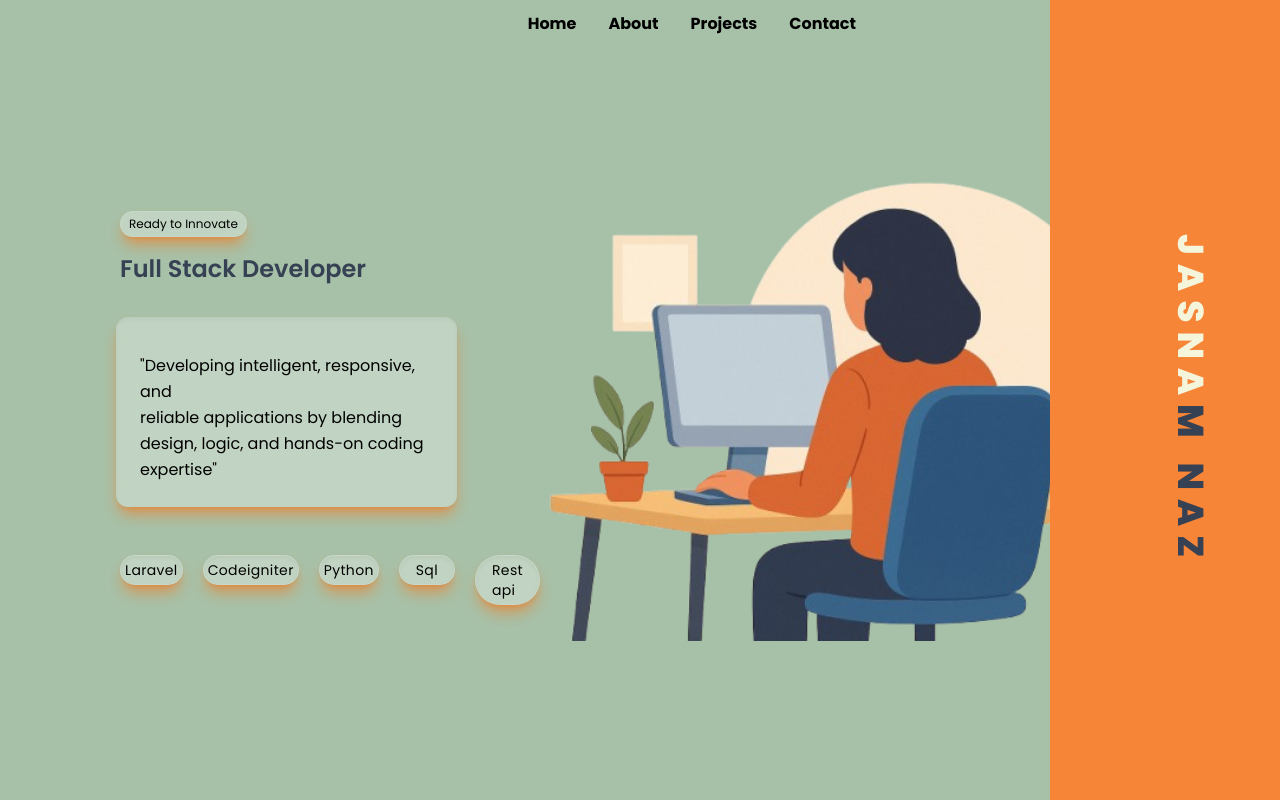
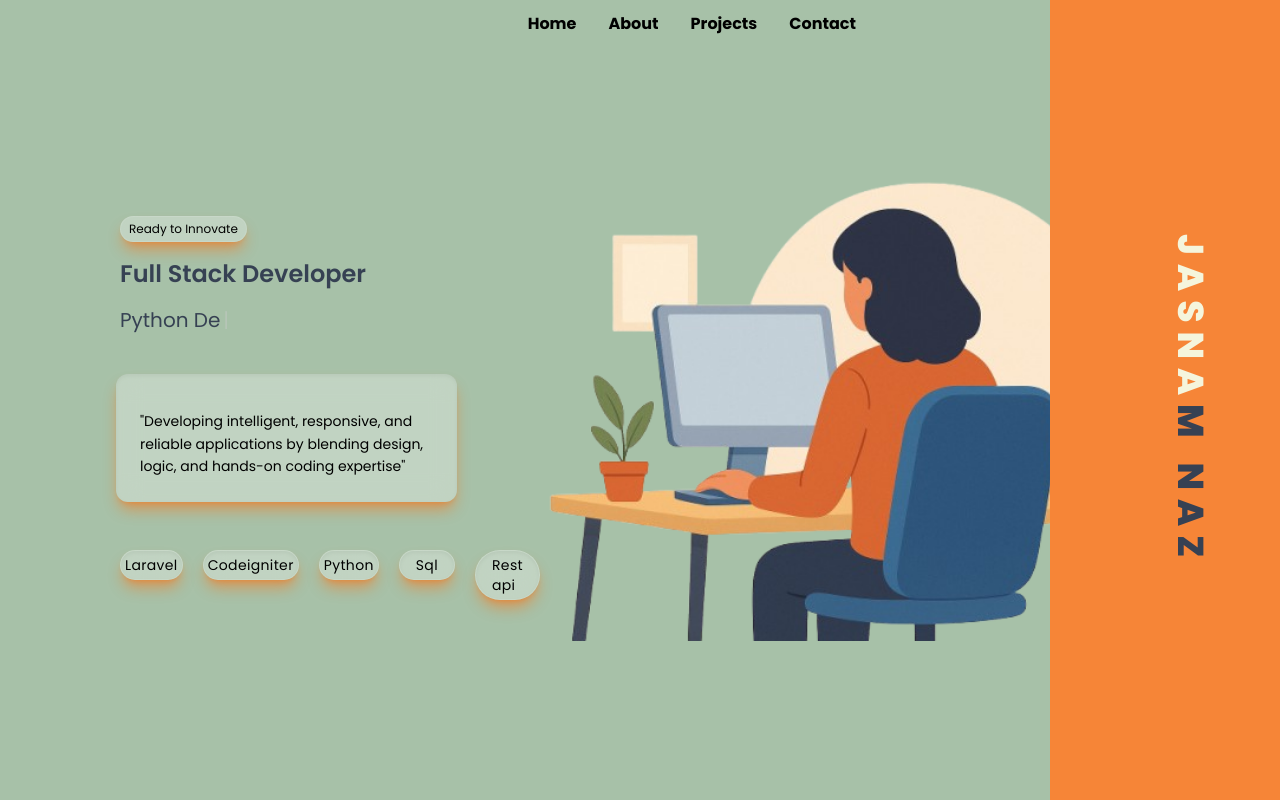
Before and after one commit to jasna18/vue-portfolio, a Vue app in the folder portfolio/: page / in a window 1280 px wide. Shown: the top 800 px of the page. Built offline with nearby package versions, Linux system fonts and the light colour scheme.

Commit message:
added text size for animated component

```diff
--- /dev/null
+++ b/portfolio/src/components/homePage/AnimateHeading.vue
@@ -0,0 +1,75 @@
+<template>
+  <h1 class="text-sm md:text-lg lg:text-xl font-normal md:mt-4 mb-2 ">
+    {{ displayedText }}<span class="cursor">|</span>
+  </h1>
+</template>
+
+<script setup>
+import { ref, onMounted } from 'vue';
+
+// Define the headings to rotate through
+const headings = [
+  "Laravel Developer",
+  "Python Developer",
+  "Full Stack Developer",
+];
+
+const currentHeadingIndex = ref(0);
+const displayedText = ref('');
+const isTyping = ref(true); // true for typing, false for deleting
+const charIndex = ref(0);   // Current character index in the heading
+const typeSpeed = 100;      // Milliseconds per character for typing
+const deleteSpeed = 50;     // Milliseconds per character for deleting
+const pauseTime = 1500;     // Pause time after typing/deleting
+
+// --- Core Animation Logic ---
+const animateText = () => {
+  const currentFullText = headings[currentHeadingIndex.value];
+
+  if (isTyping.value) {
+    // Typing phase
+    if (charIndex.value < currentFullText.length) {
+      displayedText.value += currentFullText.charAt(charIndex.value);
+      charIndex.value++;
+      setTimeout(animateText, typeSpeed);
+    } else {
+      // Finished typing, now pause and switch to deleting
+      isTyping.value = false;
+      setTimeout(animateText, pauseTime);
+    }
+  } else {
+    // Deleting phase
+    if (charIndex.value > 0) {
+      displayedText.value = currentFullText.substring(0, charIndex.value - 1);
+      charIndex.value--;
+      setTimeout(animateText, deleteSpeed);
+    } else {
+      // Finished deleting, now switch to next heading and start typing again
+      isTyping.value = true;
+      currentHeadingIndex.value = (currentHeadingIndex.value + 1) % headings.length;
+      setTimeout(animateText, typeSpeed); // Start typing next heading
+    }
+  }
+};
+
+onMounted(() => {
+  // Start the animation when the component is mounted
+  animateText();
+});
+</script>
+
+<style scoped>
+/* Blinking Cursor Animation */
+.cursor {
+  display: inline-block;
+  margin-left: 3px;
+  animation: blink 0.7s infinite;
+  font-weight: 300; /* Adjust cursor style */
+  color: #ccc; /* Adjust cursor color */
+}
+
+@keyframes blink {
+  0%, 100% { opacity: 1; }
+  50% { opacity: 0; }
+}
+</style>
--- a/portfolio/src/components/homePage/HeroSection.vue
+++ b/portfolio/src/components/homePage/HeroSection.vue
@@ -6,8 +6,8 @@
       color: darkMode ? 'white' : 'black'
     }"
     class="w-full relative min-h-screen flex flex-col md:flex-row items-center
-           px-2 md:px-16 py-8 transition-colors duration-500 gap-8 md:gap-2 overflow-x-hidden"
-  >
+           px-2 md:px-16 py-8 transition-colors duration-500 gap-8 md:gap-2 overflow-x-hidden
+  ">
 
     <div
           class="
@@ -48,14 +48,15 @@
            <!-- this div for the text content wrapper, removed flex-1 to w-full -->
 <div class="w-full flex flex-col md:text-left md:ml-4 items-center md:items-start p-4 md:p-8 min-w-0">
 
-        <div class="text-xs md:text-md mb-2 mt-12 text-center  md:mb-4 md:ml-2 rounded-full justify-center
+        <div class="text-xs md:text-md mb-2 mt-12 text-center  md:mb-4 md:ml-2 rounded-full
                dark:bg-gray-800/40 border border-white/10 backdrop-blur-md shadow-lg p-1 px-2 bg-white/30 text-[#000000]
               inset-shadow-lg shadow-orange-500/50">
         Ready to Innovate
       </div>
 
-      <div class="text-lg md:text-2xl font-semibold text-gray-700 dark:text-gray-300 md:ml-2 mb-8 mt-2 md:mt-0">
+      <div class="text-md md:text-2xl font-semibold text-gray-700 dark:text-gray-300 md:ml-2 mb-8 mt-2 md:mt-0">
         Full Stack Developer
+        <AnimatedHeading />
       </div>
       <!-- text section box -->
   <div
@@ -67,7 +68,7 @@
         ]"
       >
         <!-- <h4 class="text-md md:text-2xl mb-4">Hi, I'm Jasna 👩‍💻</h4> -->
-        <p class="mt-3 mb-0 text-base md:text-md leading-relaxed break-words ">
+        <p class="text-sm mt-3 mb-0  md:text-md leading-relaxed break-words ">
           "Developing intelligent, responsive, and <br />
           reliable applications by blending design,
           logic, and hands-on coding expertise"
@@ -108,6 +109,7 @@ import DivComponent from '../../composobles/DivComponent.vue';
 import{ darkMode } from '../../data/darkMode.js';
 import { ref, onMounted,watch} from 'vue';
 import girlSittingImg from '../../assets/girl-sitting.png';
+import AnimatedHeading from './AnimateHeading.vue';
 
 
 // for intersection  observer in hero section animation for slide-in left text-box and image-girl sitting
```
